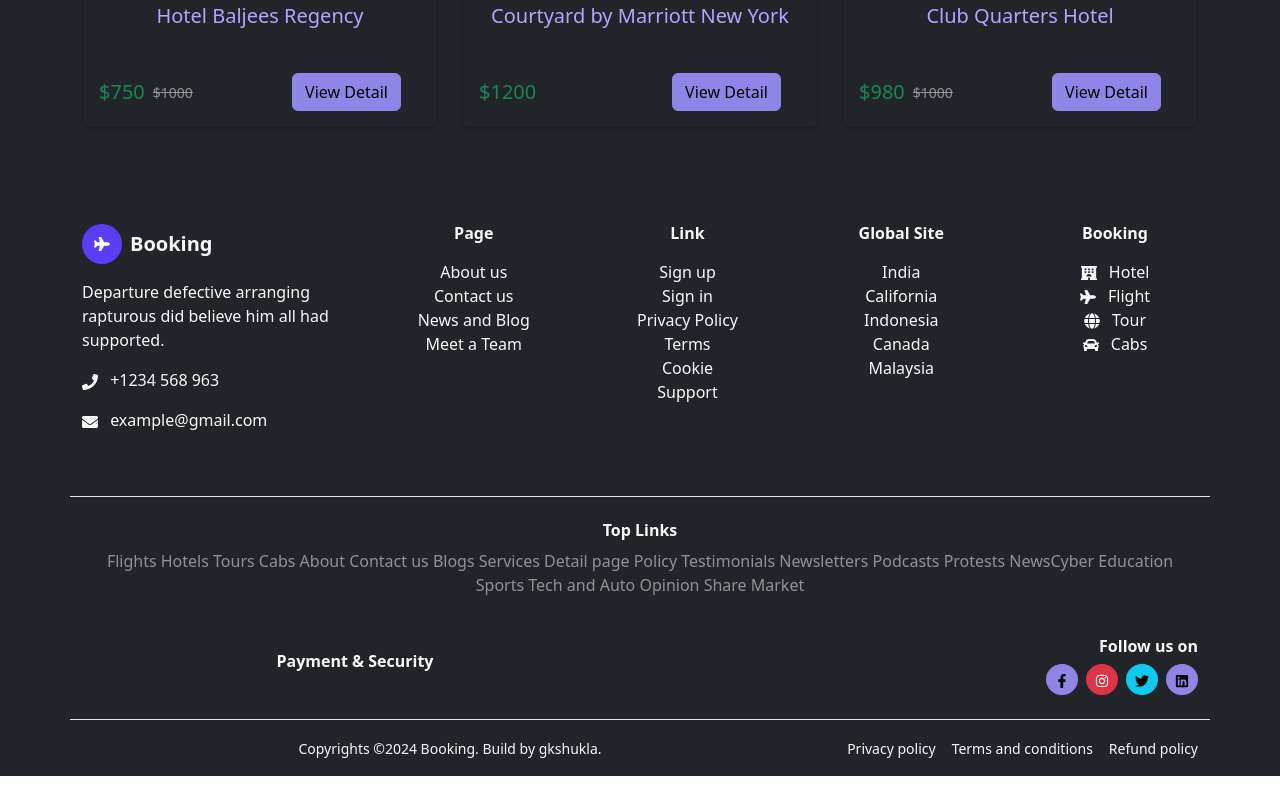
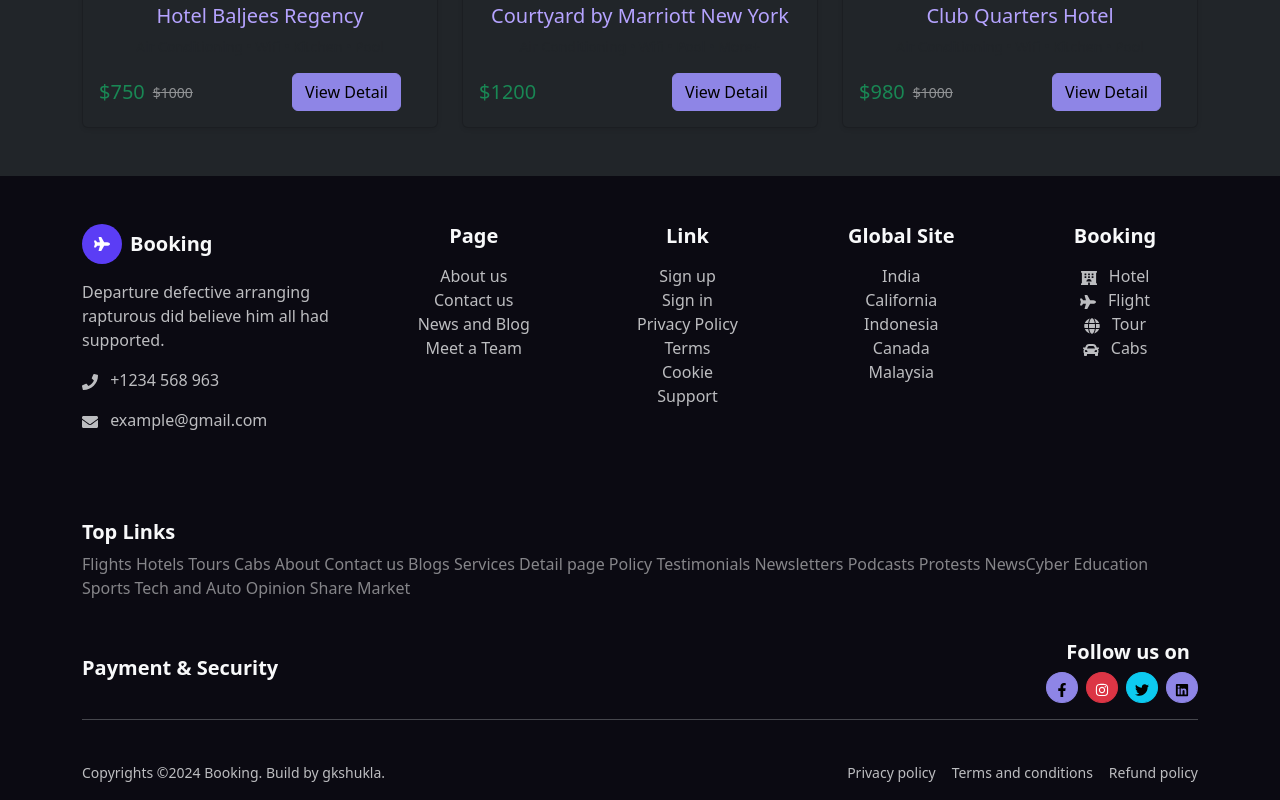
Before and after one commit to Gautam0104/booking-web, a React (Create React App) app: page /hotelgrid in a window 1280 px wide. Shown: the part 1881-2681 px from the top of the page. Before the commit the page ends 2657 px from the top, so only its background shows below. Built offline with nearby package versions, Linux system fonts and the light colour scheme.

Commit message:
footer make some changes

```diff
--- a/src/components/Footer.jsx
+++ b/src/components/Footer.jsx
@@ -18,7 +18,10 @@ import {
 
 const Footer = () => {
   return (
-    <footer className="bg-dark text-light pt-5 pb-3 px-4">
+    <footer
+      className="text-light pt-5 pb-3 px-4 "
+      style={{ background: "#0b0a12" }}
+    >
       <div className="container">
         {/* Top row */}
         <div className="row gy-4 justify-content-between">
@@ -33,22 +36,22 @@ const Footer = () => {
               </div>
               <span className="fs-5 fw-bold">Booking</span>
             </div>
-            <p className="text-md-start">
+            <p className="text-md-start opacity-75">
               Departure defective arranging rapturous did believe him all had
               supported.
             </p>
-            <p className="text-md-start">
+            <p className="text-md-start opacity-75">
               <FaPhone className="me-2" /> +1234 568 963
             </p>
-            <p className="text-md-start">
+            <p className="text-md-start opacity-75">
               <FaEnvelope className="me-2" /> example@gmail.com
             </p>
           </div>
 
           {/* Column 2: Pages */}
           <div className="col-md-2">
-            <h6 className="fw-bold mb-3">Page</h6>
-            <ul className="list-unstyled">
+            <h5 className="fw-bold mb-3">Page</h5>
+            <ul className="list-unstyled opacity-75">
               <li>About us</li>
               <li>Contact us</li>
               <li>News and Blog</li>
@@ -58,8 +61,8 @@ const Footer = () => {
 
           {/* Column 3: Links */}
           <div className="col-md-2">
-            <h6 className="fw-bold mb-3">Link</h6>
-            <ul className="list-unstyled">
+            <h5 className="fw-bold mb-3">Link</h5>
+            <ul className="list-unstyled opacity-75">
               <li>Sign up</li>
               <li>Sign in</li>
               <li>Privacy Policy</li>
@@ -71,8 +74,8 @@ const Footer = () => {
 
           {/* Column 4: Global Site */}
           <div className="col-md-2">
-            <h6 className="fw-bold mb-3">Global Site</h6>
-            <ul className="list-unstyled">
+            <h5 className="fw-bold mb-3">Global Site</h5>
+            <ul className="list-unstyled opacity-75">
               <li>India</li>
               <li>California</li>
               <li>Indonesia</li>
@@ -83,8 +86,8 @@ const Footer = () => {
 
           {/* Column 5: Booking */}
           <div className="col-md-2">
-            <h6 className="fw-bold mb-3">Booking</h6>
-            <ul className="list-unstyled">
+            <h5 className="fw-bold mb-3">Booking</h5>
+            <ul className="list-unstyled opacity-75">
               <li>
                 <FaHotel className="me-2" /> Hotel
               </li>
@@ -102,9 +105,9 @@ const Footer = () => {
         </div>
 
         {/* Middle links */}
-        <div className="row mt-5 border-top pt-4">
-          <h6 className="fw-bold">Top Links</h6>
-          <p className="text-white-50">
+        <div className="row mt-5  pt-4">
+          <h5 className="fw-bold text-start">Top Links</h5>
+          <p className="text-white-50 text-start">
             Flights Hotels Tours Cabs About Contact us Blogs Services Detail
             page Policy Testimonials Newsletters Podcasts Protests NewsCyber
             Education Sports Tech and Auto Opinion Share Market
@@ -113,8 +116,8 @@ const Footer = () => {
 
         {/* Payment and social */}
         <div className="row mt-4 justify-content-between align-items-center">
-          <div className="col-md-6">
-            <h6 className="fw-bold mb-2">Payment & Security</h6>
+          <div className="col-md-6 text-start">
+            <h5 className="fw-bold mb-2">Payment & Security</h5>
             <div className="d-flex align-items-center gap-3">
               {/* <img src={paypal} alt="PayPal" style={{ height: 35 }} />
               <img src={visa} alt="Visa" style={{ height: 35 }} />
@@ -123,7 +126,7 @@ const Footer = () => {
             </div>
           </div>
           <div className="col-md-4 text-md-end mt-3 mt-md-0">
-            <h6 className="fw-bold mb-2">Follow us on</h6>
+            <h5 className="fw-bold mb-2 me-2">Follow us on</h5>
             <div className="d-flex gap-2 justify-content-md-end">
               <button className="btn btn-primary btn-sm rounded-circle">
                 <FaFacebookF />
@@ -140,13 +143,13 @@ const Footer = () => {
             </div>
           </div>
         </div>
-
+        <hr />
         {/* Bottom row */}
-        <div className="row mt-4 border-top pt-3">
-          <div className="col-md-8">
+        <div className="row mt-4  pt-3">
+          <div className="col-md-8 text-start opacity-75">
             <small>Copyrights ©2024 Booking. Build by gkshukla.</small>
           </div>
-          <div className="col-md-4 text-md-end">
+          <div className="col-md-4 text-md-end opacity-75">
             <small className="me-3">Privacy policy</small>
             <small className="me-3">Terms and conditions</small>
             <small>Refund policy</small>
--- a/src/components/Navbar.jsx
+++ b/src/components/Navbar.jsx
@@ -77,6 +77,16 @@ const Navbar = () => {
                     <li>
                       <Link className="dropdown-item" to="/hotelgrid">
                         Hotel Grid
+                      </Link>
+                    </li>
+                    <li>
+                      <Link className="dropdown-item" to="/hoteldetail">
+                        Hotel Detail
+                      </Link>
+                    </li>
+                    <li>
+                      <Link className="dropdown-item" to="/roomdetail">
+                        Room Detail
                       </Link>
                     </li>
                   </ul>
```
